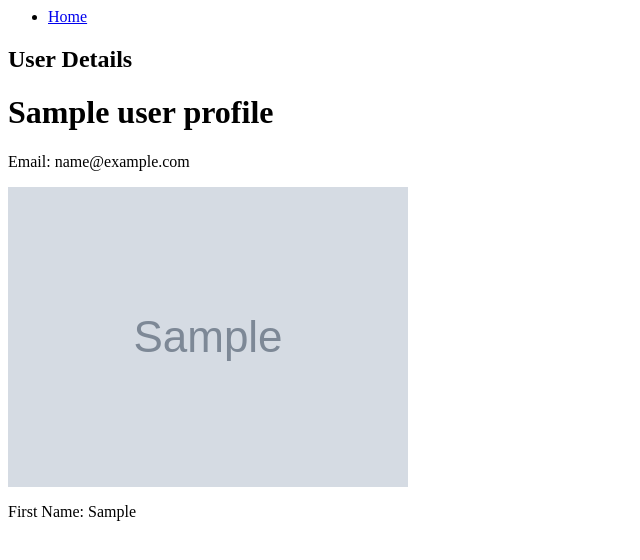
After one commit to njogued/anza, a Django app: template anza/templates/user_details.html in a window 1280 px wide. The commit adds this page. Shown: the top 560 px of the page, without its empty margins (0-640 px from the left). Run offline with Django 5.2, Linux system fonts and the light colour scheme; the template is opened without the code that fills it: most values are stand-ins (such as "Sample title", 1, 10 or a date in 2020); grey boxes marked "Sample" are stand-in pictures.

Commit message:
Template updates:
- 404 page
- Signup Page - added media handling to sign up form
- Updated user details form & profile picture url

```diff
--- a/anza/templates/signup.html
+++ b/anza/templates/signup.html
@@ -5,7 +5,7 @@
 
 {% block content %}
 <h2>Sign Up</h2>
-<form method="post">
+<form method="post" enctype="multipart/form-data">
   {% csrf_token %}
   {{ form.as_p }}
   <button type="submit">Sign Up</button>
--- /dev/null
+++ b/anza/templates/user_details.html
@@ -0,0 +1,12 @@
+{% extends "base.html" %}
+
+{% block title %}User Details{% endblock %}
+
+{% block content %}
+<h2>User Details</h2>
+<h1>{{ user_profile.name }}</h1>
+<p>Email: {{ user_profile.email }}</p>
+<img src="{{ user_profile.profile_picture.url }}" alt="Profile Picture">
+<p>First Name: {{ user_profile.first_name }}</p>
+
+{% endblock %}
```
Also changed, not shown: anza/templates/404.html (added, +12 -0 lines).
